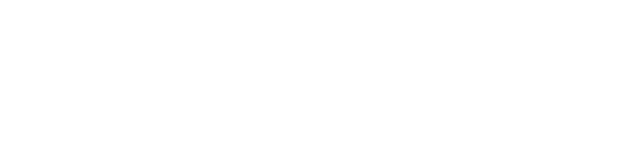
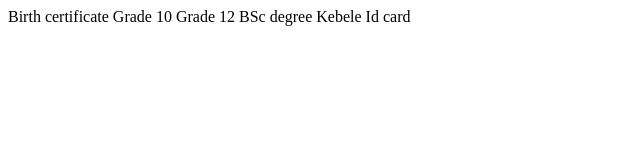
Before and after one commit to Milli-saved/Portfolio, a website: page index.html in a window 1280 px wide. Shown: the whole page, without its empty margins (0-640 px from the left). Drawn offline with Linux system fonts and the light colour scheme.

Commit message:
not that much

```diff
--- a/index.html
+++ b/index.html
@@ -7,6 +7,10 @@
     <title>Document</title>
 </head>
 <body>
-
+    Birth certificate
+    Grade 10
+    Grade 12
+    BSc degree
+    Kebele Id card
 </body>
 </html>
```
Also changed, not shown: package.json (added, +11 -0 lines).
